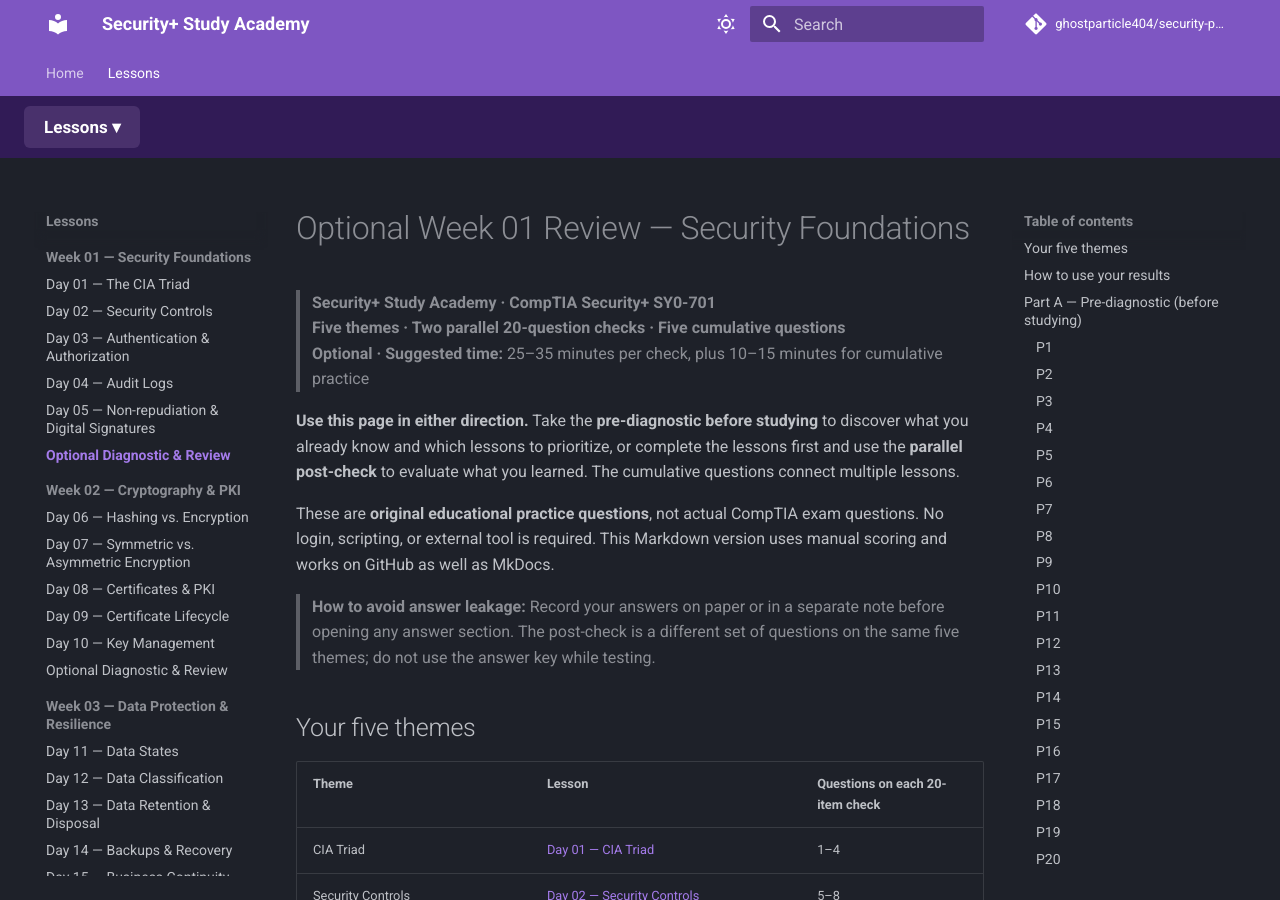
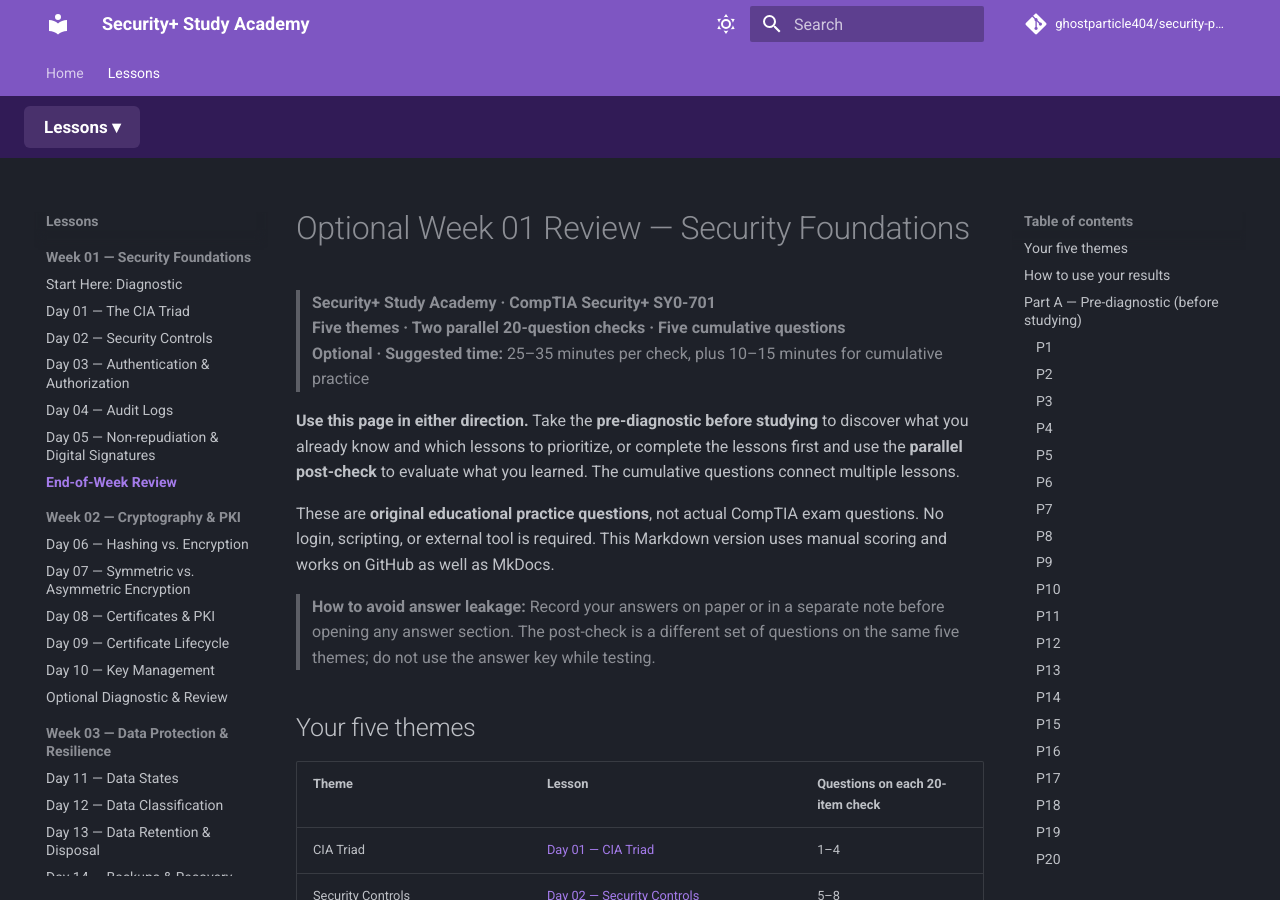
Before and after one commit to ghostparticle404/security-plus-study-academy, an MkDocs documentation site: the page built from docs/week-01/review.w1.md, in a window 1280 px wide and 900 px high. Built offline with MkDocs 1.6.1 and Material for MkDocs 9.7.7, drawn with Linux system fonts in a browser that asks for light colours; comment, search, counter and statistics services are not loaded.

Commit message:
Update mkdocs.yml

```diff
--- a/mkdocs.yml
+++ b/mkdocs.yml
@@ -57,12 +57,13 @@ nav:
 
   - Lessons:
       - Week 01 — Security Foundations:
+          - "Start Here: Diagnostic": week-01/00-diagnostic.md
           - "Day 01 — The CIA Triad": week-01/day-01-cia-triad.md
           - "Day 02 — Security Controls": week-01/day-02-security-controls.md
           - "Day 03 — Authentication & Authorization": week-01/day-03-authentication-authorization.md
           - "Day 04 — Audit Logs": week-01/day-04-audit-logs.md
           - "Day 05 — Non-repudiation & Digital Signatures": week-01/day-05-non-repudiation-digital-signatures.md
-          - "Optional Diagnostic & Review": week-01/review.w1.md
+          - "End-of-Week Review": week-01/review.w1.md
 
       - Week 02 — Cryptography & PKI:
           - "Day 06 — Hashing vs. Encryption": week-02/day-06-hashing-vs-encryption.md
```
